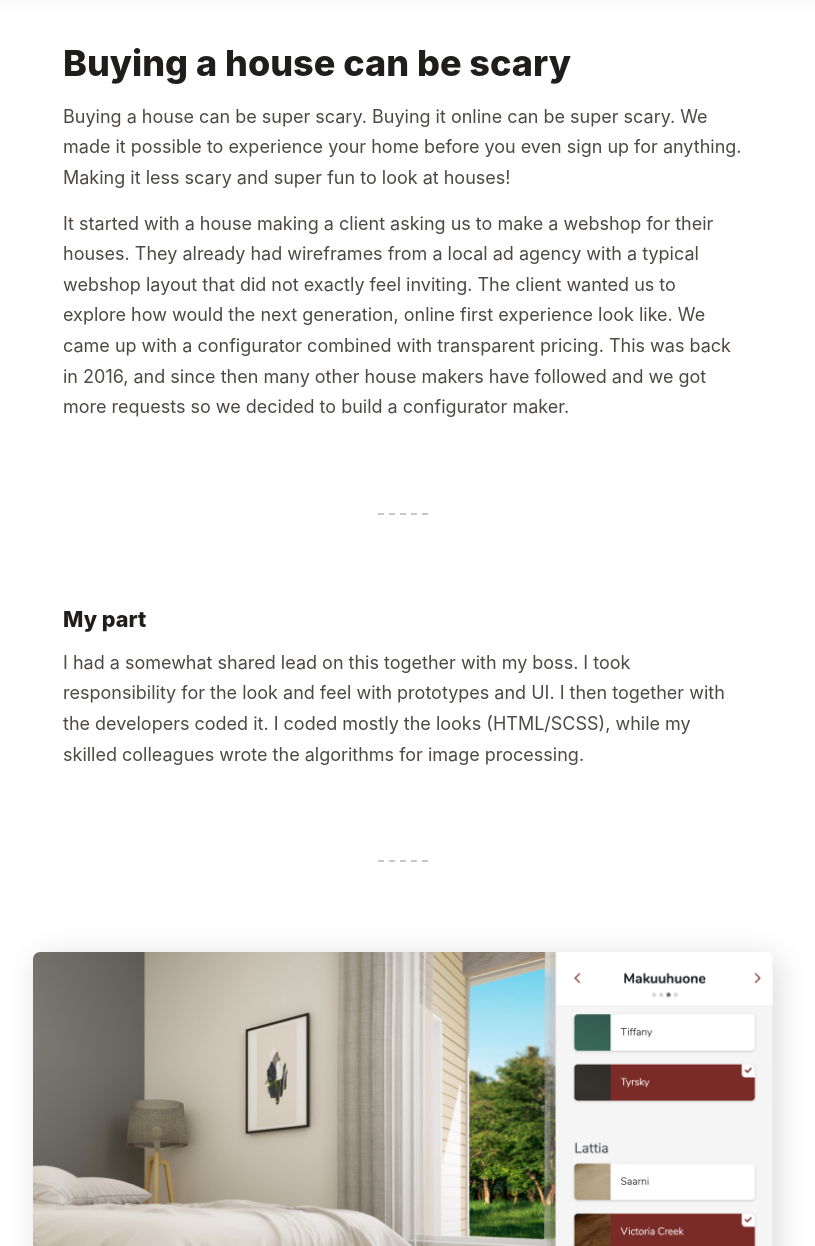
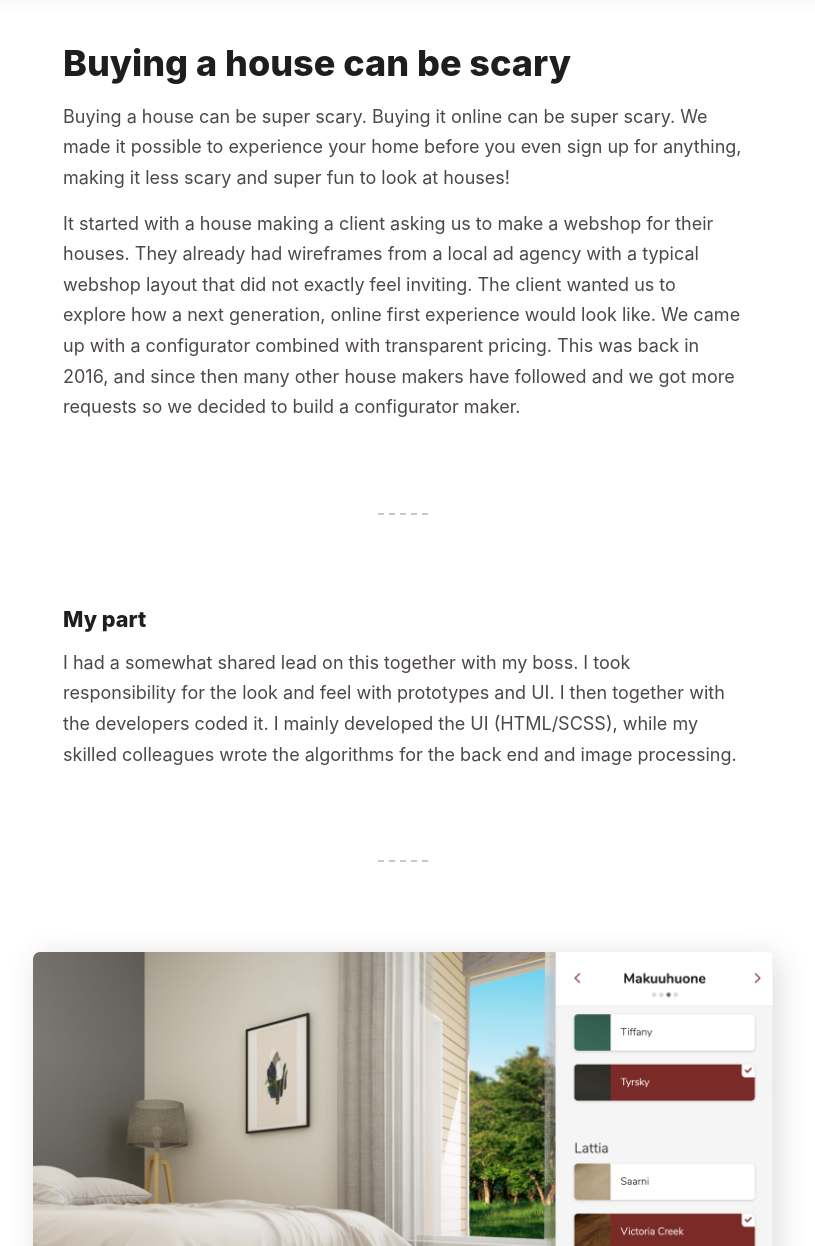
Before and after one commit to karjuho/juhokarhu.com, a Jekyll site: the page built from _cases/fiilistele.md, in a window 1280 px wide and 1400 px high, scrolled down 572 px. Shown: the part 154-1400 px from the top of the window, without its empty margins (237-1052 px from the left). Built offline with Jekyll 4.4.1, drawn with Linux system fonts in a browser that asks for light colours; some web fonts are replaced; some of the changed text lies outside the part shown.

Commit message:
Text fixes

```diff
--- a/_cases/fiilistele.md
+++ b/_cases/fiilistele.md
@@ -3,19 +3,19 @@ layout: case
 name: Configurator maker
 order: 2
 coverImage: fiilistele.png
-excerpt: In 2020 you should be able to experience things online before you buy them. But configurators are hard and expensive. That's why we built a configurator maker based on a subscription model!
+excerpt: In 2020 you should be able to experience things online before you buy them. But configurators are hard and expensive. That's why we built a configurator maker with a subscription model!
 ---
 
 ## Buying a house can be scary
-Buying a house can be super scary. Buying it online can be super scary. We made it possible to experience your home before you even sign up for anything. Making it less scary and super fun to look at houses!
+Buying a house can be super scary. Buying it online can be super scary. We made it possible to experience your home before you even sign up for anything, making it less scary and super fun to look at houses!
 
-It started with a house making a client asking us to make a webshop for their houses. They already had wireframes from a local ad agency with a typical webshop layout that did not exactly feel inviting. The client wanted us to explore how would the next generation, online first experience look like. We came up with a configurator combined with transparent pricing. This was back in 2016, and since then many other house makers have followed and we got more requests so we decided to build a configurator maker.
+It started with a house making a client asking us to make a webshop for their houses. They already had wireframes from a local ad agency with a typical webshop layout that did not exactly feel inviting. The client wanted us to explore how a next generation, online first experience would look like. We came up with a configurator combined with transparent pricing. This was back in 2016, and since then many other house makers have followed and we got more requests so we decided to build a configurator maker.
 
 ---
 
 ### My part
 
-I had a somewhat shared lead on this together with my boss. I took responsibility for the look and feel with prototypes and UI. I then together with the developers coded it. I coded mostly the looks (HTML/SCSS), while my skilled colleagues wrote the algorithms for image processing.
+I had a somewhat shared lead on this together with my boss. I took responsibility for the look and feel with prototypes and UI. I then together with the developers coded it. I mainly developed the UI (HTML/SCSS), while my skilled colleagues wrote the algorithms for the back end and image processing.
 
 ---
 
--- a/_layouts/home.html
+++ b/_layouts/home.html
@@ -73,9 +73,9 @@ layout: default
 
             <div class="inset">
               <h3>About me</h3>
-              <p>I am a Product Designer born in Finland and raised in Sweden. When I started to learn design it was natural for me to also learn how to code as just imagining things was nice, but the real magic happened when I could build the designs to life as well! I had found my passion! I think my coding skills help me when I design to understand the constraints and see the possibilities.</p>
+              <p>I am a Product Designer born in Finland and raised in Sweden. When I started to learn design it was natural for me to also learn how to code as just imagining things was nice, but the real magic happened when I could build the designs to life as well! I had found my passion! I think my coding skills help me to understand the constraints and see the possibilities when I design.</p>
 
-              <p>In my free time, I love spending time with my family, board & video games and baking (hopefully) lovely smelling artisan pizza & bread.</p>
+              <p>In my free time, I love spending time with my family, playing board & video games and baking lovely smelling (hopefully) artisan pizza & bread.</p>
 
               <p>Currently I study Design Lead at Hyper Island and learn about UX, team development, creativity and self leadership.</p>
 
```
Also changed, not shown: other parts of _cases/fiilistele.md (+3 -3 lines), _cases/biila-go.md (+6 -6 lines), _cases/inwell.md (+5 -5 lines).
